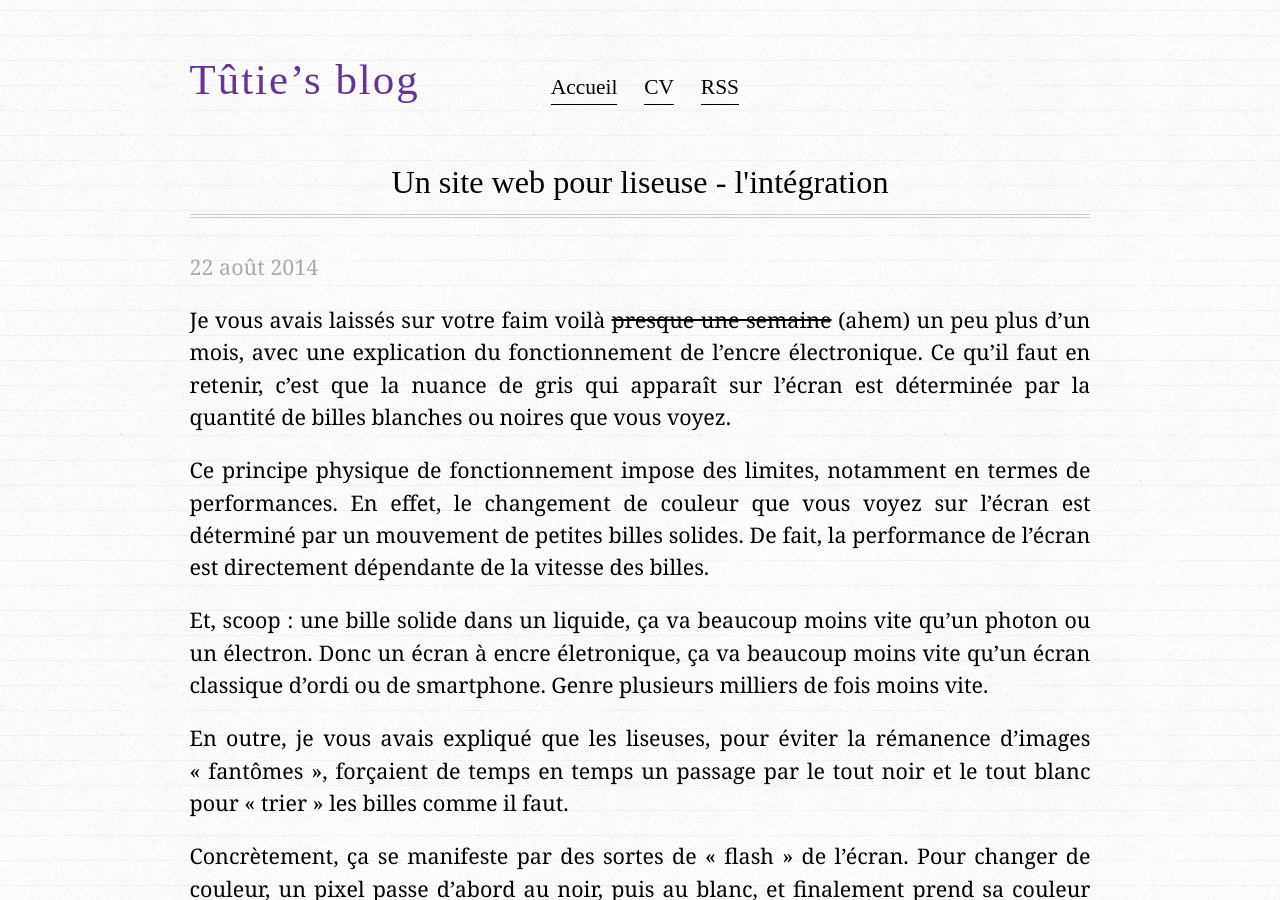
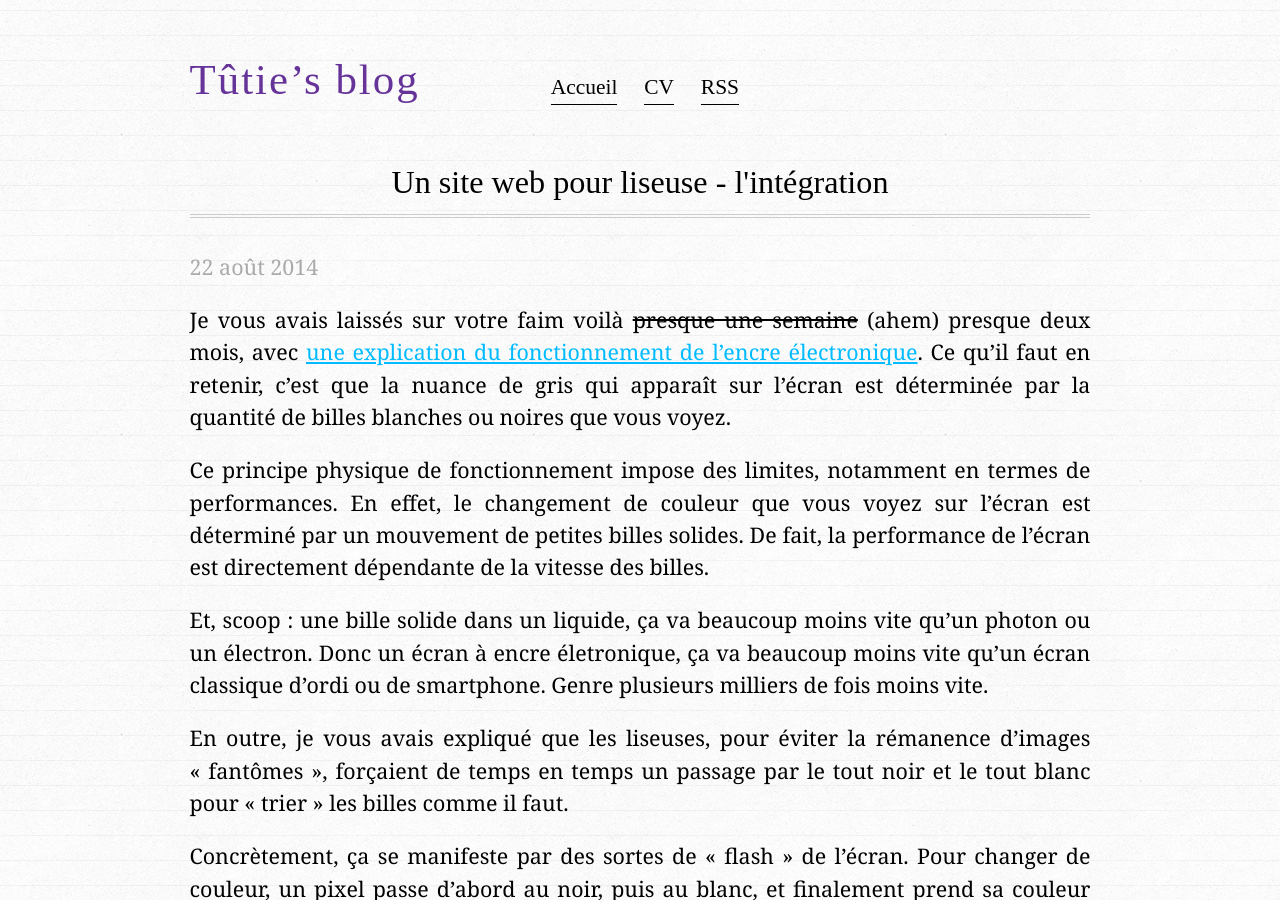
Before and after one commit to tut-tuuut/tut-tuuut.github.io, a Jekyll site: the page built from _posts/2014-08-22-un-site-web-pour-liseuse-2.md, in a window 1280 px wide and 900 px high. Built offline with Jekyll 4.4.1, drawn with Linux system fonts in a browser that asks for light colours; comment, search, counter and statistics services are not loaded.

Commit message:
Fix false date in post + add link

```diff
--- a/_posts/2014-08-22-un-site-web-pour-liseuse-2.md
+++ b/_posts/2014-08-22-un-site-web-pour-liseuse-2.md
@@ -5,7 +5,7 @@ tags: ereader eink
 categories: tech web
 ---
 
-Je vous avais laissés sur votre faim voilà <del>presque une semaine</del> (ahem) un peu plus d'un mois, avec une explication du fonctionnement de l'encre électronique. Ce qu'il faut en retenir, c'est que la nuance de gris qui apparaît sur l'écran est déterminée par la quantité de billes blanches ou noires que vous voyez.
+Je vous avais laissés sur votre faim voilà <del>presque une semaine</del> (ahem) presque deux mois, avec [une explication du fonctionnement de l'encre électronique][before]. Ce qu'il faut en retenir, c'est que la nuance de gris qui apparaît sur l'écran est déterminée par la quantité de billes blanches ou noires que vous voyez.
 
 Ce principe physique de fonctionnement impose des limites, notamment en termes de performances. En effet, le changement de couleur que vous voyez sur l'écran est déterminé par un mouvement de petites billes solides. De fait, la performance de l'écran est directement dépendante de la vitesse des billes.
 
```
Also changed, not shown: other parts of _posts/2014-08-22-un-site-web-pour-liseuse-2.md (+1 -0 lines).
